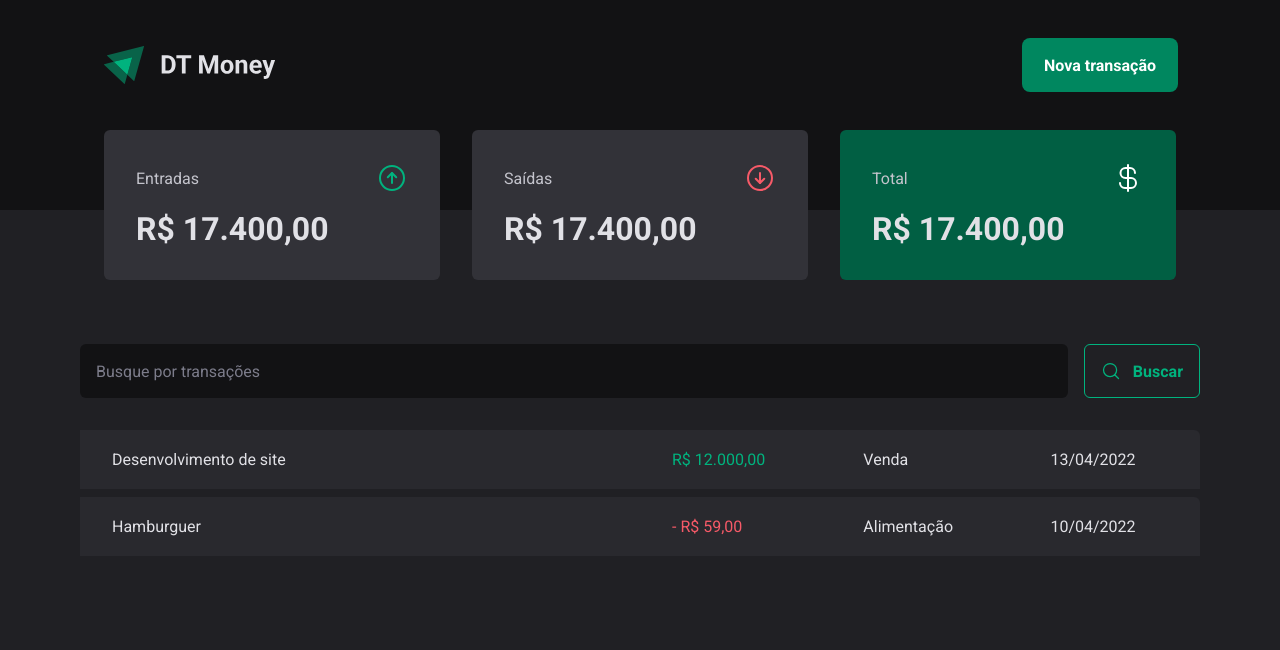
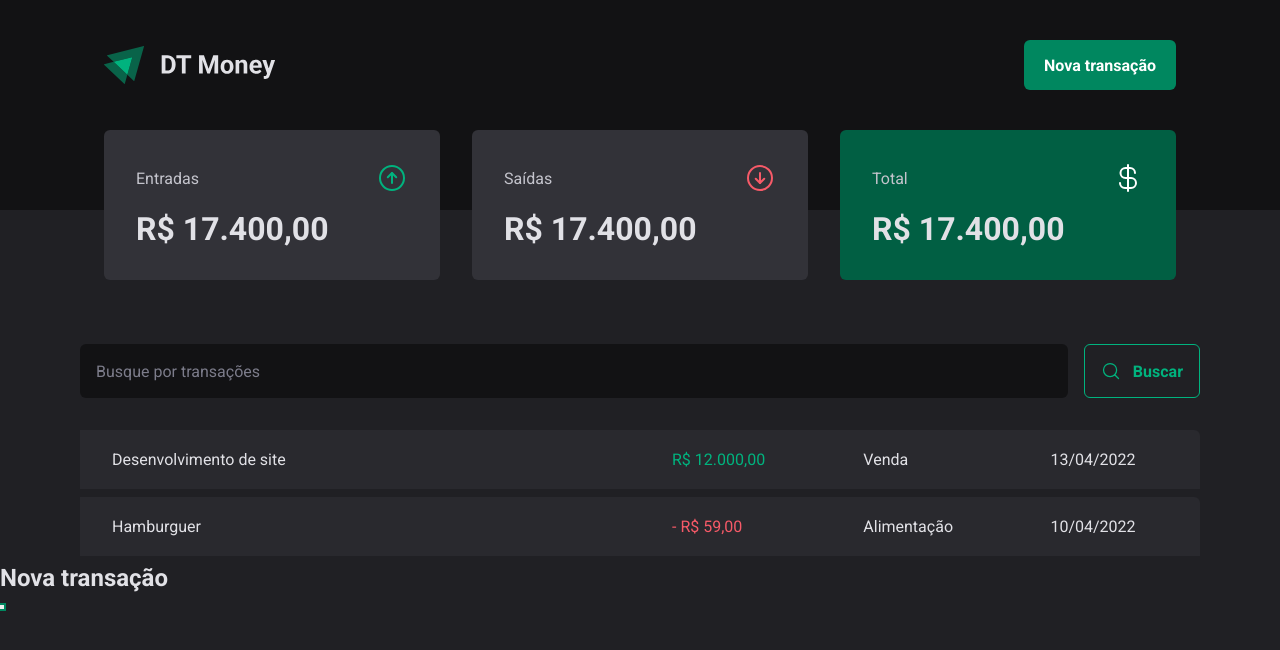
Before and after one commit to jonierthal/dt-money-web, a React (Vite) app: page / in a window 1280 px wide. Both pictures are taken after a click on the button "Nova transação". Shown: the top 650 px of the page. Built offline with nearby package versions, Linux system fonts and the light colour scheme.

Commit message:
Criando um modal acessível

```diff
--- a/package.json
+++ b/package.json
@@ -9,6 +9,7 @@
     "preview": "vite preview"
   },
   "dependencies": {
+    "@radix-ui/react-dialog": "^1.0.3",
     "phosphor-react": "^1.4.1",
     "react": "^18.2.0",
     "react-dom": "^18.2.0",
--- a/src/components/Header/index.tsx
+++ b/src/components/Header/index.tsx
@@ -1,4 +1,5 @@
 import { HeaderContainer, HeaderContent, NewTransactionButton } from "./styles";
+import * as Dialog from '@radix-ui/react-dialog';
 
 import logoImg from '../../assets/logo.svg'
 
@@ -8,7 +9,21 @@
             <HeaderContent>
                 <img src={logoImg} alt="" />
 
-                <NewTransactionButton>Nova transação</NewTransactionButton>
+                <Dialog.Root>
+                    <Dialog.Trigger asChild>
+                        <NewTransactionButton>Nova transação</NewTransactionButton>
+                    </Dialog.Trigger>
+
+                    <Dialog.Portal>
+                        <Dialog.Overlay />
+
+                        <Dialog.Content>
+                            <Dialog.Title>Nova transação</Dialog.Title>
+
+                            <Dialog.Close />
+                        </Dialog.Content>
+                    </Dialog.Portal>
+                </Dialog.Root>
             </HeaderContent>
         </HeaderContainer>
     )
```
Also changed, not shown: 1 other file (tests, documents, lock files or other folders).
